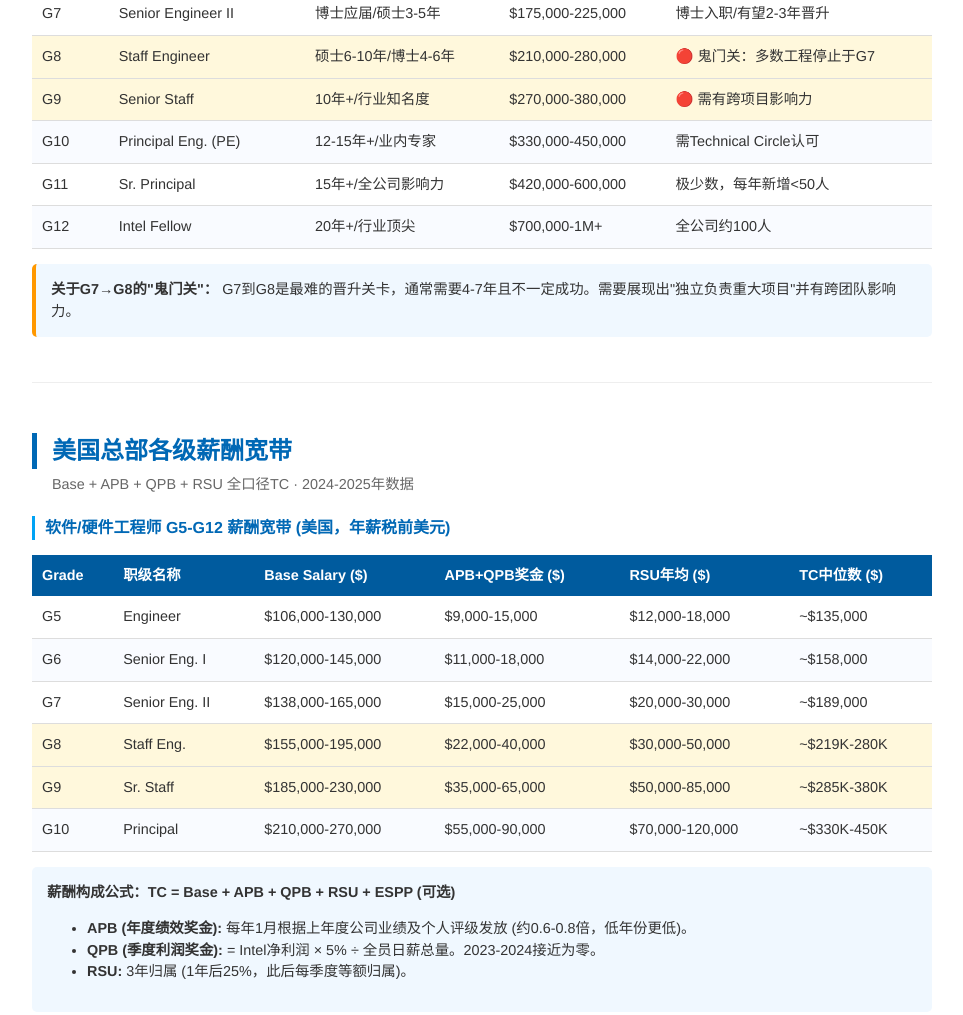
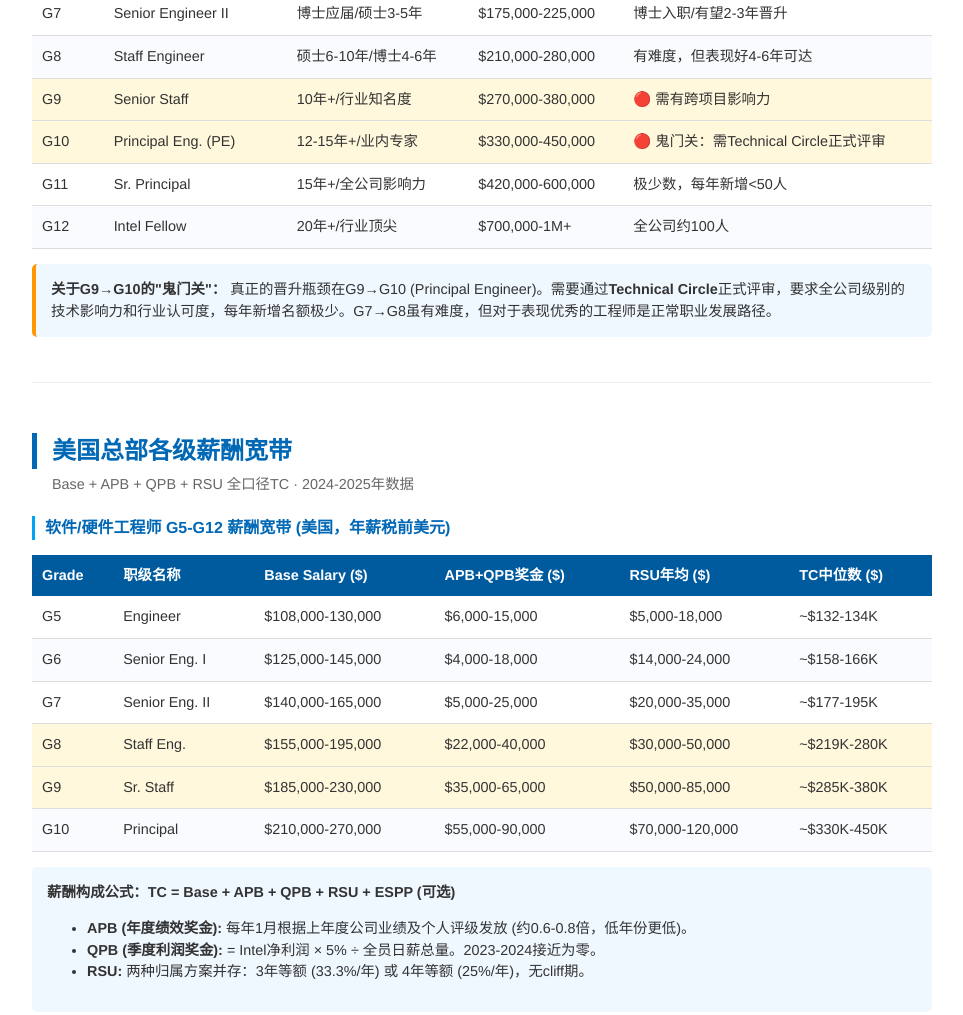
Before and after one commit to Timememo8210/intel-report, a plain HTML site: page index.html in a window 1280 px wide. Shown: the part 1000-2015 px from the top of the page, without its empty margins (158-1121 px from the left). Drawn offline with Linux system fonts and the light colour scheme.

Commit message:
更新：Levels.fyi最新薪酬数据、修正RSU vesting、修正晋升鬼门关为G9→G10

```diff
--- a/index.html
+++ b/index.html
@@ -250,15 +250,15 @@
                <tr><td>G5</td><td>Engineer (入门)</td><td>本科应届/硕士1年</td><td>$130,000-155,000</td><td>⭐ 标准应届本科入职点</td></tr>
                <tr><td>G6</td><td>Senior Engineer I</td><td>硕士应届/本科3-5年</td><td>$145,000-175,000</td><td>⭐ 标准应届硕士入职点</td></tr>
                <tr><td>G7</td><td>Senior Engineer II</td><td>博士应届/硕士3-5年</td><td>$175,000-225,000</td><td>博士入职/有望2-3年晋升</td></tr>
-               <tr class="highlight-row"><td>G8</td><td>Staff Engineer</td><td>硕士6-10年/博士4-6年</td><td>$210,000-280,000</td><td>🔴 鬼门关：多数工程停止于G7</td></tr>
+               <tr><td>G8</td><td>Staff Engineer</td><td>硕士6-10年/博士4-6年</td><td>$210,000-280,000</td><td>有难度，但表现好4-6年可达</td></tr>
                <tr class="highlight-row"><td>G9</td><td>Senior Staff</td><td>10年+/行业知名度</td><td>$270,000-380,000</td><td>🔴 需有跨项目影响力</td></tr>
-               <tr><td>G10</td><td>Principal Eng. (PE)</td><td>12-15年+/业内专家</td><td>$330,000-450,000</td><td>需Technical Circle认可</td></tr>
+               <tr class="highlight-row"><td>G10</td><td>Principal Eng. (PE)</td><td>12-15年+/业内专家</td><td>$330,000-450,000</td><td>🔴 鬼门关：需Technical Circle正式评审</td></tr>
                <tr><td>G11</td><td>Sr. Principal</td><td>15年+/全公司影响力</td><td>$420,000-600,000</td><td>极少数，每年新增<50人</td></tr>
                <tr><td>G12</td><td>Intel Fellow</td><td>20年+/行业顶尖</td><td>$700,000-1M+</td><td>全公司约100人</td></tr>
            </tbody>
        </table>
        <div class="info-box" style="border-left: 4px solid #ff9800;">
-           <strong>关于G7→G8的"鬼门关"：</strong> G7到G8是最难的晋升关卡，通常需要4-7年且不一定成功。需要展现出"独立负责重大项目"并有跨团队影响力。
+           <strong>关于G9→G10的"鬼门关"：</strong> 真正的晋升瓶颈在G9→G10 (Principal Engineer)。需要通过<strong>Technical Circle</strong>正式评审，要求全公司级别的技术影响力和行业认可度，每年新增名额极少。G7→G8虽有难度，但对于表现优秀的工程师是正常职业发展路径。
        </div>
    </div>
 
@@ -279,9 +279,9 @@
                </tr>
            </thead>
            <tbody>
-               <tr><td>G5</td><td>Engineer</td><td>$106,000-130,000</td><td>$9,000-15,000</td><td>$12,000-18,000</td><td>~$135,000</td></tr>
-               <tr><td>G6</td><td>Senior Eng. I</td><td>$120,000-145,000</td><td>$11,000-18,000</td><td>$14,000-22,000</td><td>~$158,000</td></tr>
-               <tr><td>G7</td><td>Senior Eng. II</td><td>$138,000-165,000</td><td>$15,000-25,000</td><td>$20,000-30,000</td><td>~$189,000</td></tr>
+               <tr><td>G5</td><td>Engineer</td><td>$108,000-130,000</td><td>$6,000-15,000</td><td>$5,000-18,000</td><td>~$132-134K</td></tr>
+               <tr><td>G6</td><td>Senior Eng. I</td><td>$125,000-145,000</td><td>$4,000-18,000</td><td>$14,000-24,000</td><td>~$158-166K</td></tr>
+               <tr><td>G7</td><td>Senior Eng. II</td><td>$140,000-165,000</td><td>$5,000-25,000</td><td>$20,000-35,000</td><td>~$177-195K</td></tr>
                <tr class="highlight-row"><td>G8</td><td>Staff Eng.</td><td>$155,000-195,000</td><td>$22,000-40,000</td><td>$30,000-50,000</td><td>~$219K-280K</td></tr>
                <tr class="highlight-row"><td>G9</td><td>Sr. Staff</td><td>$185,000-230,000</td><td>$35,000-65,000</td><td>$50,000-85,000</td><td>~$285K-380K</td></tr>
                <tr><td>G10</td><td>Principal</td><td>$210,000-270,000</td><td>$55,000-90,000</td><td>$70,000-120,000</td><td>~$330K-450K</td></tr>
@@ -293,7 +293,7 @@
            <ul>
                <li><strong>APB (年度绩效奖金):</strong> 每年1月根据上年度公司业绩及个人评级发放 (约0.6-0.8倍，低年份更低)。</li>
                <li><strong>QPB (季度利润奖金):</strong> = Intel净利润 × 5% ÷ 全员日薪总量。2023-2024接近为零。</li>
-               <li><strong>RSU:</strong> 3年归属 (1年后25%，此后每季度等额归属)。</li>
+               <li><strong>RSU:</strong> 两种归属方案并存：3年等额 (33.3%/年) 或 4年等额 (25%/年)，无cliff期。</li>
            </ul>
        </div>
    </div>
@@ -459,7 +459,7 @@
    </div>
 
    <div style="font-size: 0.8em; color: #999; text-align: center; margin-top: 40px; border-top: 1px solid #eee; padding-top: 20px;">
-       数据来源：Levels.fyi, Glassdoor, TheLayoff.com, Blind, 牛客网, 脉脉 · 本页面为图片内容还原生成
+       数据来源：Levels.fyi (2026.2更新), Glassdoor, TheLayoff.com, Blind, 牛客网, 脉脉 · 薪酬数据已根据Levels.fyi最新数据校准 · 晋升难度描述参考20年行业资深人士反馈修正
    </div>
 
 </div>
```
